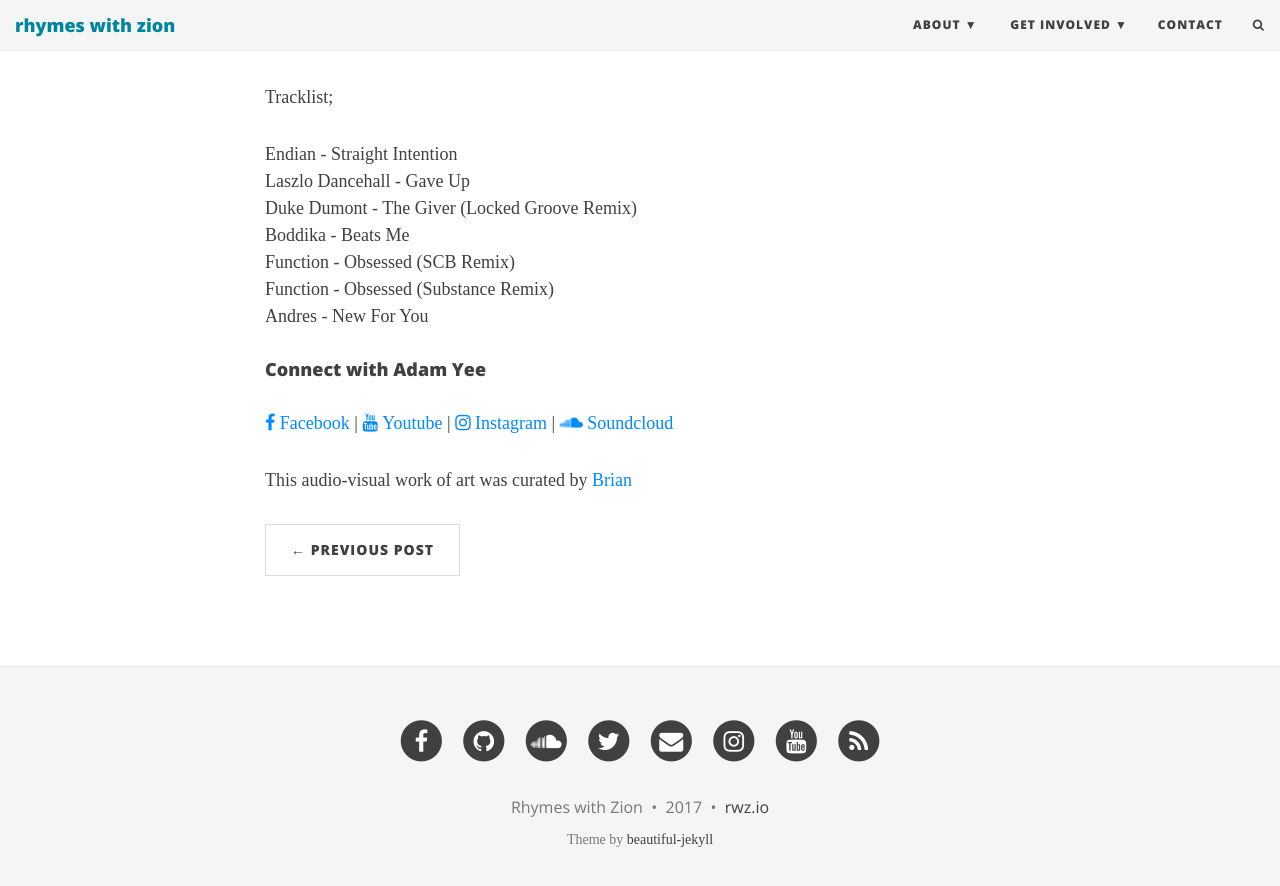
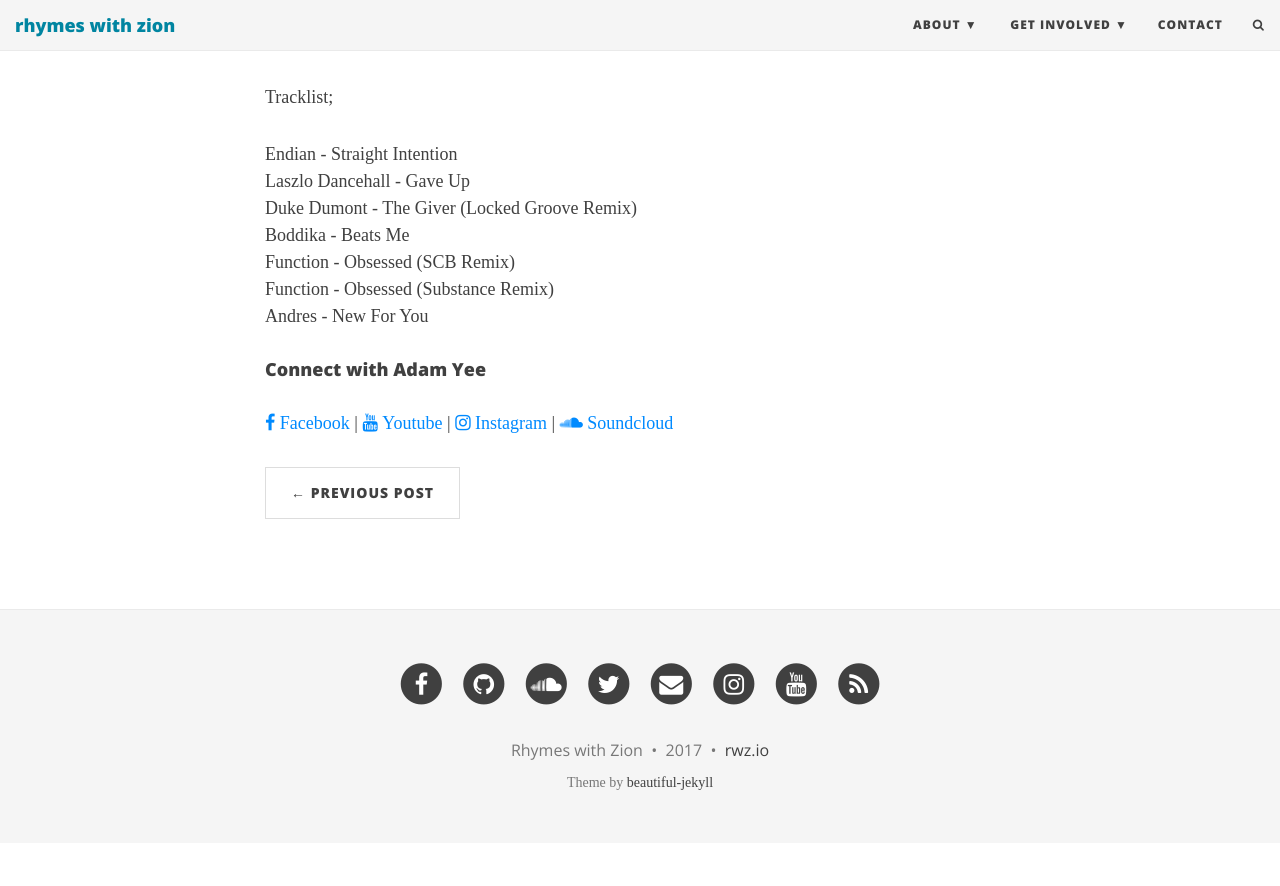
Before and after one commit to rhymeswithzion/rwz-test, a Jekyll site: the page built from _posts/2017-07-20-adam-yee-mix-vol-1.md, in a window 1280 px wide and 900 px high, scrolled down 1787 px. Shown: the top 886 px of the window. Built offline with Jekyll 4.4.1, drawn with Linux system fonts in a browser that asks for light colours; some web fonts are replaced; comment, search, counter and statistics services are not loaded; after the commit the page ends 2630 px from its top, so only the background shows below that.

Commit message:
Update 2017-07-20-adam-yee-mix-vol-1.md

```diff
--- a/_posts/2017-07-20-adam-yee-mix-vol-1.md
+++ b/_posts/2017-07-20-adam-yee-mix-vol-1.md
@@ -51,7 +51,3 @@
 <a class="fa fa-youtube" href="https://www.youtube.com/" target="_blank"> Youtube </a> |
 <a class="fa fa-instagram" href="https://www.instagram.com/adamyee92" target="_blank"> Instagram </a> |
 <a class="fa fa-soundcloud" href="https://soundcloud.com/adam-yee1" target="_blank"> Soundcloud </a>
-
-
-
-This audio-visual work of art was curated by [Brian](http://www.rwz.io/contributors/brian)
```
